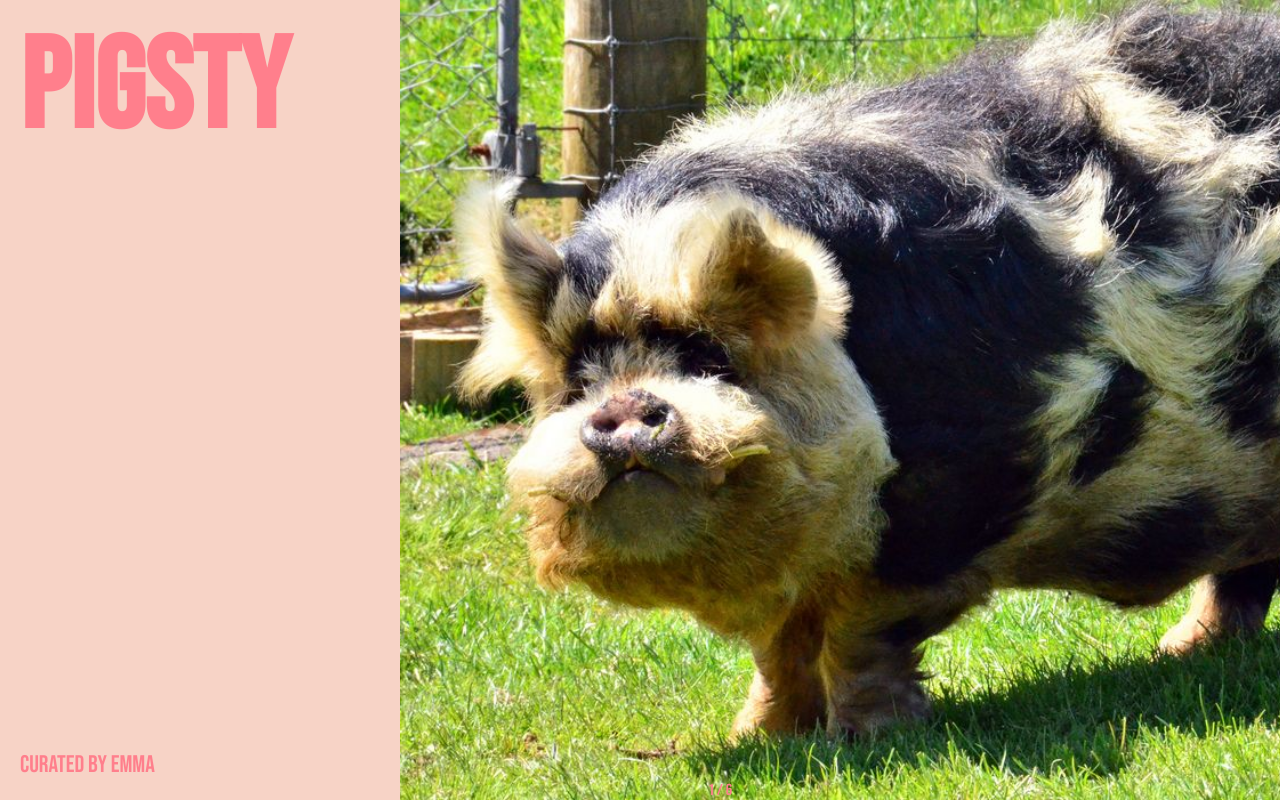
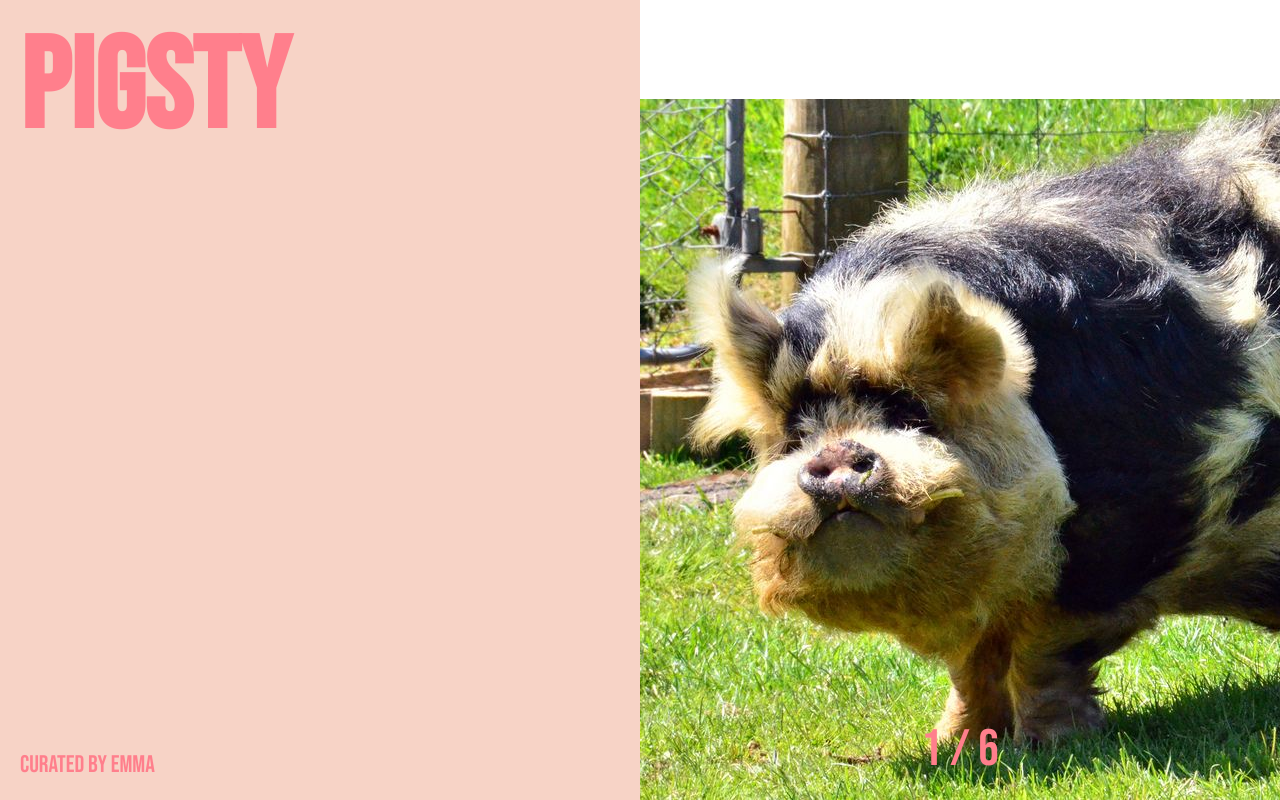
Before and after one commit to nworb9/pesty, a React (Create React App) app: page / in a window 1280 px wide. Built offline with nearby package versions, Linux system fonts and the light colour scheme.

Commit message:
Rename + style changes

```diff
--- a/package.json
+++ b/package.json
@@ -1,5 +1,5 @@
 {
-  "name": "zesty",
+  "name": "pigsty",
   "version": "0.1.0",
   "private": true,
   "homepage": "",
--- a/src/styles.css
+++ b/src/styles.css
@@ -2,7 +2,7 @@ body {
   background: #f7d3c6;
   color: #ff7f8c;
   height: 100vh;
-  width: 100vh;
+  width: 100vw;
   margin: 0;
   position: relative;
   text-rendering: optimizeLegibility;
@@ -34,12 +34,14 @@ h2 {
 figure {
   background: #fff;
   margin: 0;
+  margin-right: 0;
+  margin-left: auto;
   position: relative;
-  width: 50vh;
+  width: 50vw;
 }
 
 figcaption {
-  font-size: 36 px;
+  font-size: 4vw;
   font-weight: normal;
   position: fixed;
   text-align: center;
@@ -48,11 +50,12 @@ figcaption {
   color: #ff7f8c;
   margin: 0 auto;
   width: 50%;
+  padding: 20px 0;
 }
 
 img {
   height: 100vh;
-  object-fit: contain;
+  object-fit: scale-down;
   object-position: 0% 100%;
   position: fixed;
   width: 100%;
```
